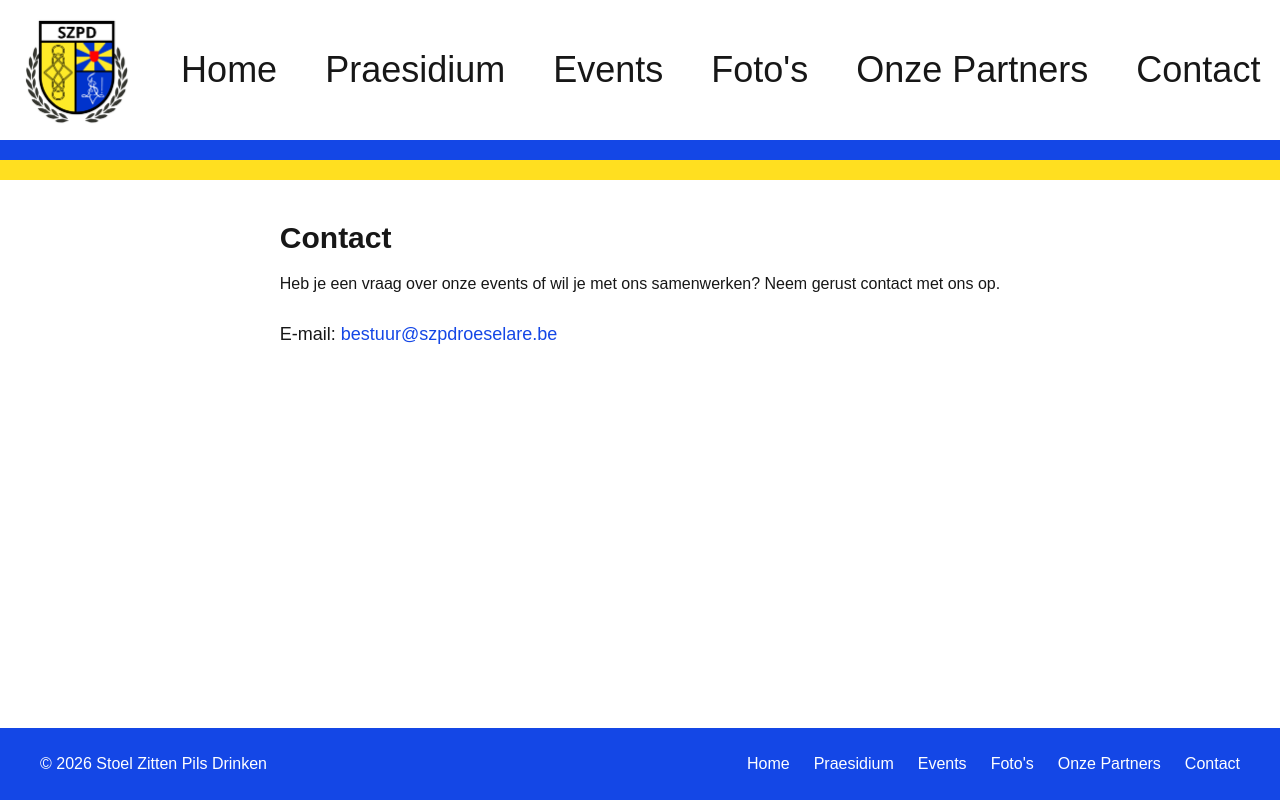
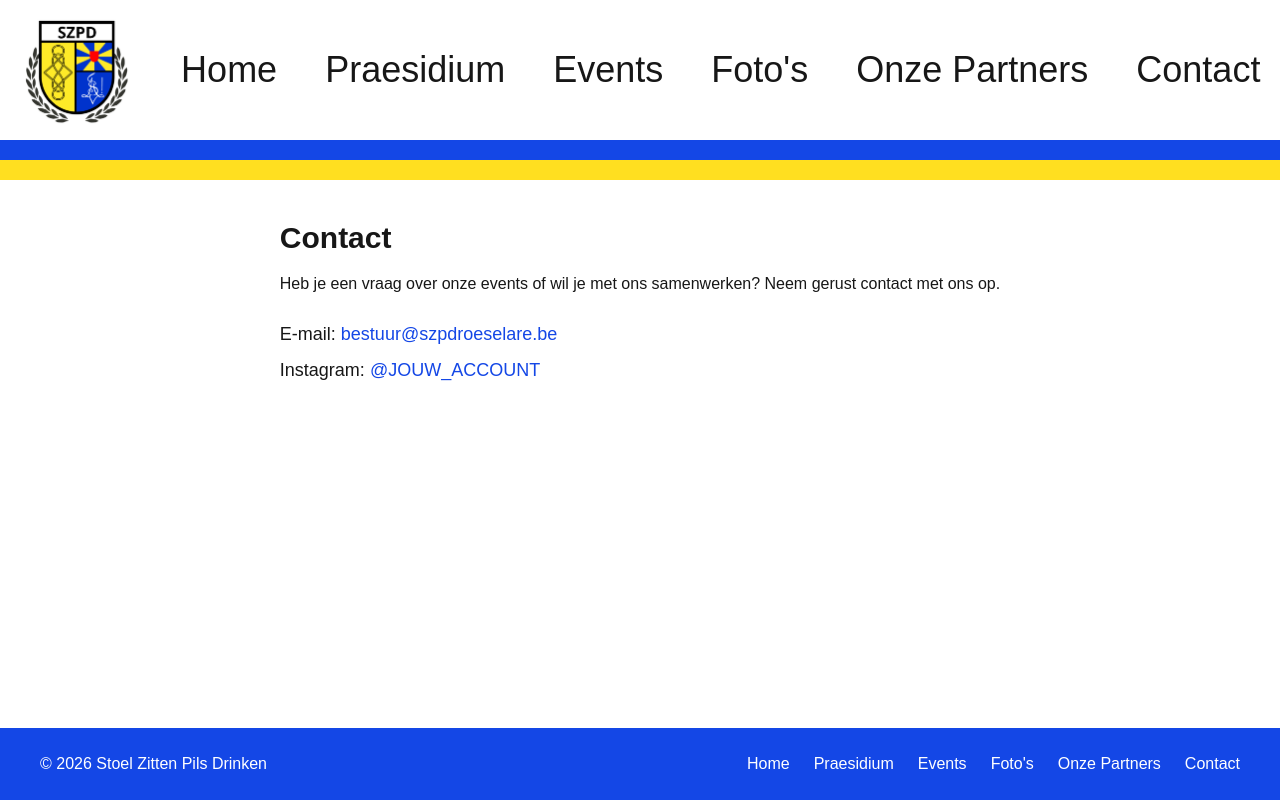
Before and after one commit to seppejoije-ux/seppejoije-ux.github.io, a Next.js app: page /contact in a window 1280 px wide. Built offline with nearby package versions, Linux system fonts and the light colour scheme.

Commit message:
Beschrijving van je wijziging

```diff
--- a/app/contact/page.tsx
+++ b/app/contact/page.tsx
@@ -18,13 +18,13 @@ export default function ContactPage() {
           </a>
         </li>
 
-        {/*
+
         <li>
 
 
           Instagram:{" "}
           <a
-            href="https://www.instagram.com/JOUW_ACCOUNT"
+            href="https://www.instagram.com/szpd.roeselare/"
             target="_blank"
             rel="noopener noreferrer"
             className="text-blue-700 hover:underline"
@@ -33,7 +33,7 @@ export default function ContactPage() {
           </a>
         </li>
 
-        */}
+
       </ul>
     </main>
   );
```
